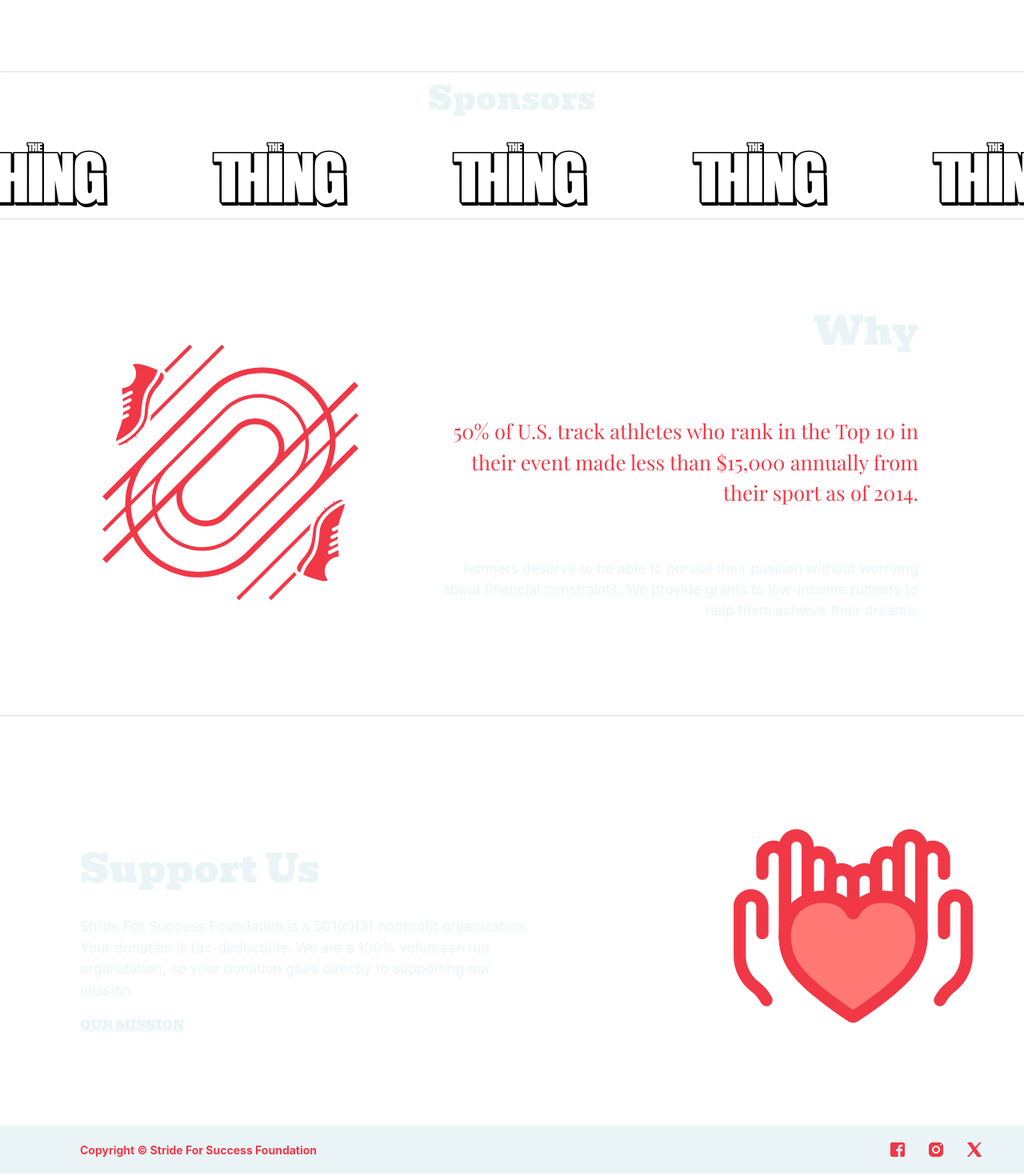
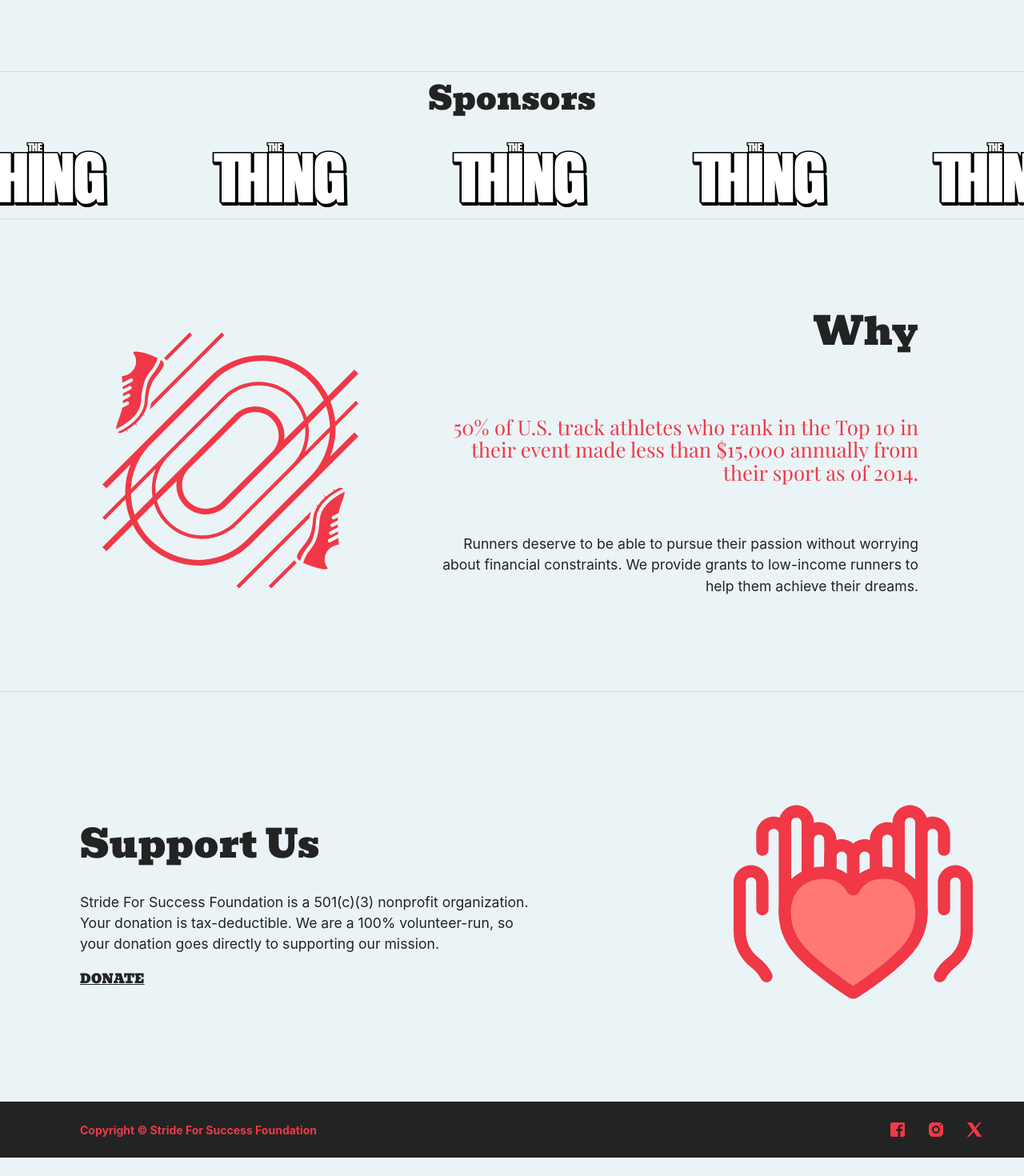
Before and after one commit to stride-for-success/stridehaven, a Preact app: page / in a window 1280 px wide. Shown: the part 711-2181 px from the top of the page at 80% size. After the commit the page ends 2158 px from the top, so only its background shows below. Built offline with nearby package versions, Linux system fonts and the light colour scheme; a web font is replaced by a local one.

Commit message:
Css stuff

```diff
--- a/src/home.tsx
+++ b/src/home.tsx
@@ -52,11 +52,10 @@ export function Home() {
                 <div id="support">
                     <h1>Support Us</h1>
                     <p id="donationParagraph">
-                        Stride For Success Foundation is a 501(c)(3) nonprofit organization. Your donation is tax-deductible. We are a 100% volunteer-run organization, so your donation goes directly to supporting our mission.
+                        Stride For Success Foundation is a 501(c)(3) nonprofit organization. Your donation is tax-deductible. We are a 100% volunteer-run, so your donation goes directly to supporting our mission.
                     </p>
 
-                    <a href="https://en.wikipedia.org/wiki/World_domination" target="_blank" className="miniClickHere">OUR
-                        MISSION</a></div>
+                    <a href="https://www.gofundme.com/f/bjzqz-help-me-buy-gaming-pc" target="_blank" className="miniClickHere">DONATE</a></div>
                 <img id="donation" src={donation} alt=""/>
             </div>
 
--- a/src/style/home.css
+++ b/src/style/home.css
@@ -5,13 +5,13 @@
   #f03847
 */
 
+/* General Styles */
 #topPageInfo {
     width: 100%;
     max-width: 700px;
     text-align: left;
     margin-left: 10%;
 }
-
 
 #subtitle {
     width: 500px;
@@ -27,44 +27,8 @@
     text-align: center;
 }
 
-.marqueeInside {
-    display: inline-block;
-}
-
-.marqueeInside img {
-    width: 300px;
-}
-
-.marquee {
-    width: 100%;
-    overflow: hidden;
-    display: flex;
-    white-space: nowrap;
-}
-
-.marquee .marqueeInside {
-    animation: marquee 15s linear infinite;
-}
-
-@keyframes marquee {
-    0% {
-        transform: translateX(0);
-    }
-    100% {
-        transform: translateX(-100%);
-    }
-}
-
-.marquee:hover .marqueeInside {
-    animation-play-state: paused;
-}
-
 #sponsorsText {
     margin-top: 10px;
-}
-
-::-webkit-scrollbar-thumb:active {
-    background-color: #f03847;
 }
 
 #about {
@@ -77,17 +41,15 @@
     text-align: right;
 }
 
-
+#aboutParagraph {
+    font-size: 1.1em;
+}
 
 #trackStuff {
     float: right;
     margin-left: 10%;
     margin-top: 30px;
     width: 25%;
-}
-
-#aboutParagraph {
-    font-size: 1.1em;
 }
 
 #support {
@@ -97,7 +59,6 @@
     margin-right: 20%;
     text-align: left;
 }
-
 
 #donation {
     margin-right: 5%;
@@ -109,3 +70,38 @@
 #donationParagraph {
     font-size: 1.1em;
 }
+
+/* Marquee Styles */
+.marquee {
+    width: 100%;
+    overflow: hidden;
+    display: flex;
+    white-space: nowrap;
+}
+
+.marqueeInside {
+    display: inline-block;
+    animation: marquee 15s linear infinite;
+}
+
+.marqueeInside img {
+    width: 300px;
+}
+
+.marquee:hover .marqueeInside {
+    animation-play-state: paused;
+}
+
+@keyframes marquee {
+    0% {
+        transform: translateX(0);
+    }
+    100% {
+        transform: translateX(-100%);
+    }
+}
+
+/* Scrollbar Styles */
+::-webkit-scrollbar-thumb:active {
+    background-color: #f03847;
+}
--- a/src/style/index.css
+++ b/src/style/index.css
@@ -5,24 +5,21 @@
   #f03847
 */
 
-
 :root {
     font-family: Inter, system-ui, Avenir, Helvetica, Arial, sans-serif;
     line-height: 1.5;
     font-weight: 400;
-
     color-scheme: light dark;
     color: rgba(255, 255, 255, 0.87);
     background-color: #212423;
-
     font-synthesis: none;
     text-rendering: optimizeLegibility;
     -webkit-font-smoothing: antialiased;
     -moz-osx-font-smoothing: grayscale;
-
     overflow-x: hidden;
 }
 
+/* Link Styles */
 a {
     font-weight: 500;
     color: #646cff;
@@ -33,29 +30,16 @@ a:hover {
     color: #535bf2;
 }
 
+/* Body Styles */
 body {
+    display: flex;
+    flex-direction: column;
+    min-height: 100%;
     margin: 0;
     min-width: 320px;
-    min-height: 100vh;
     color: #eaf4f7;
 }
 
-
-button {
-    border-radius: 8px;
-    border: 1px solid transparent;
-    padding: 0.6em 1.2em;
-    font-size: 1em;
-    font-weight: 500;
-    font-family: inherit;
-    background-color: #1a1a1a;
-    cursor: pointer;
-    transition: border-color 0.25s;
-}
-
-button:hover {
-    border-color: #646cff;
-}
 
 button:focus,
 button:focus-visible {
@@ -64,15 +48,12 @@ button:focus-visible {
 
 @media (prefers-color-scheme: light) {
     :root {
-        color: #213547;
-        background-color: #ffffff;
+        color: #212423;
+        background-color: #eaf4f7;
     }
 
-    a:hover {
-        color: #747bff;
-    }
 
-    button {
-        background-color: #f9f9f9;
+    body {
+        color: #212423;
     }
 }
--- a/src/style/main.css
+++ b/src/style/main.css
@@ -5,44 +5,12 @@
   #f03847
 */
 
-
+/* General Styles */
 .divImage {
     display: flex;
     margin-right: 0;
     margin-top: 50px;
     margin-bottom: 100px;
-}
-
-h3 {
-    color: #f03847;
-    font-size: 1.6em;
-    padding: 20px 0;
-}
-
-h1 {
-    font-family: "Bevan", serif;
-    font-weight: 400;
-    font-style: normal;
-    font-size: 3em;
-    line-height: 1.1;
-}
-
-h2 {
-    font-family: "Bevan", serif;
-    font-weight: 400;
-    font-style: normal;
-    font-size: 2.5em;
-    line-height: 1.1;
-
-}
-
-.miniClickHere {
-    font-family: "Bevan", serif;
-    font-size: 1em;
-    color: #eaf4f7;
-    text-decoration: underline;
-    text-decoration-thickness: 1px;
-    font-weight: bolder;
 }
 
 hr {
@@ -59,6 +27,44 @@ hr {
     font-weight: 400;
 }
 
+/* Heading Styles */
+h1, h2, h3 {
+    font-family: "Bevan", serif;
+    font-weight: 400;
+    font-style: normal;
+    line-height: 1.1;
+}
+
+h1 {
+    font-size: 3em;
+}
+
+h2 {
+    font-size: 2.5em;
+}
+
+h3 {
+    color: #f03847;
+    font-size: 1.6em;
+    padding: 20px 0;
+}
+
+/* Mini Click Here Styles */
+.miniClickHere {
+    font-family: "Bevan", serif;
+    font-size: 1em;
+    color: #eaf4f7;
+    text-decoration: underline;
+    text-decoration-thickness: 1px;
+    font-weight: bolder;
+}
+
+/* Header Styles */
+#header {
+    display: flex;
+    padding: 10px 20px;
+}
+
 #headerTitle {
     font-size: 2em;
     color: #f03847;
@@ -66,13 +72,6 @@ hr {
     font-optical-sizing: auto;
     font-weight: 600;
     font-style: italic;
-}
-
-#header {
-    display: flex;
-    /*justify-content: space-between;*/
-    /*align-items: center;*/
-    padding: 10px 20px;
 }
 
 #headerLinks {
@@ -95,23 +94,25 @@ hr {
     color: #aa2c37;
 }
 
-#copyright {
-    font-size: 14px;
-    margin-top: 20px;
-    color: #f03847;
-    margin-left: 80px;
-}
-
+/* Footer Styles */
 #footer {
     display: flex;
     padding: 0 20px;
     margin-top: 50px;
     margin-bottom: 0;
-    height: 60px;
+    height: 70px;
     background: #eaf4f7;
     width: 100%;
 }
 
+#copyright {
+    font-size: 14px;
+    margin-top: 25px;
+    color: #f03847;
+    margin-left: 80px;
+}
+
+/* Social Media Styles */
 #socialMedia {
     display: flex;
     justify-content: space-between;
@@ -121,5 +122,17 @@ hr {
     margin-right: 50px;
     position: absolute; /*or fixed*/
     right: 0;
-    padding-top: 3px;
+    padding-top: 8px;
 }
+
+
+/* Light Mode Styles */
+@media (prefers-color-scheme: light) {
+    #headerLinks a, .miniClickHere  {
+        color: #212423;
+    }
+
+    #footer {
+        background: #212423;
+    }
+}
```
